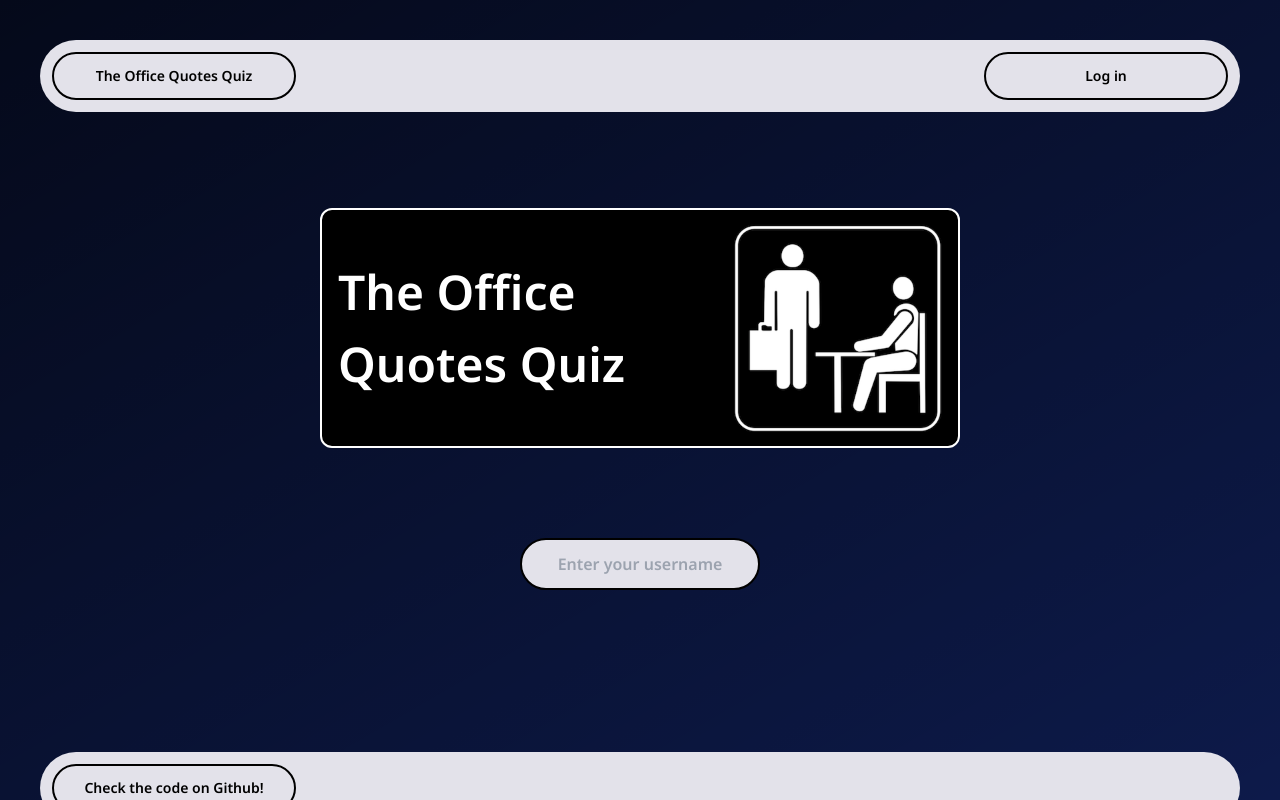
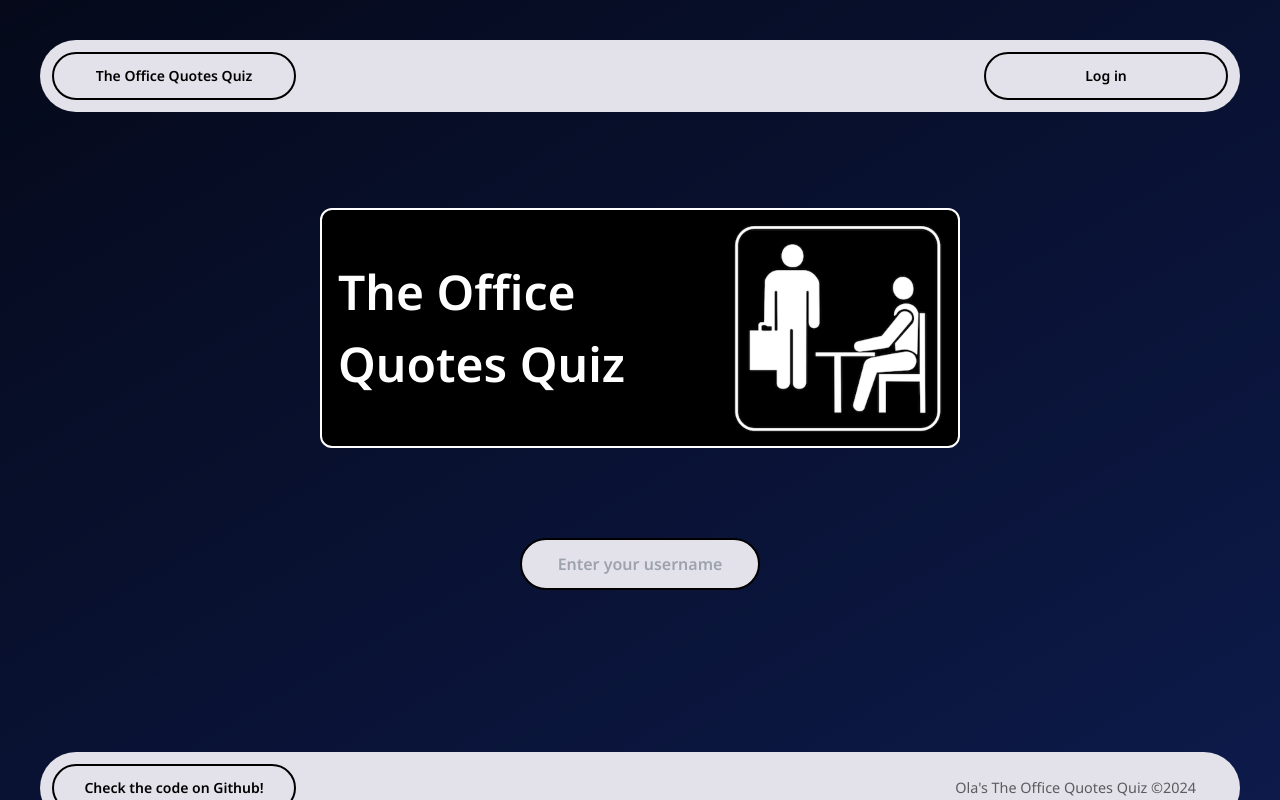
Before and after one commit to aleksandrawrombel/TheOffice_Quotes_Quiz, a React (Vite) app: page / in a window 1280 px wide. Built offline with nearby package versions, Linux system fonts and the light colour scheme; no server answers; what tailwind-animatecss would draw is missing.

Commit message:
footer info added

```diff
--- a/src/components/Footer.jsx
+++ b/src/components/Footer.jsx
@@ -21,6 +21,9 @@
             <img src={github_logo} className="p-1 h-11" />
           </a>
         </li>
+        <p className="text-[0.7rem] md:text-[0.9rem] text-black text-opacity-60  mr-2 md:mr-8">
+          Ola's The Office Quotes Quiz &#169;2024
+        </p>
       </ul>
     </footer>
   );
```
